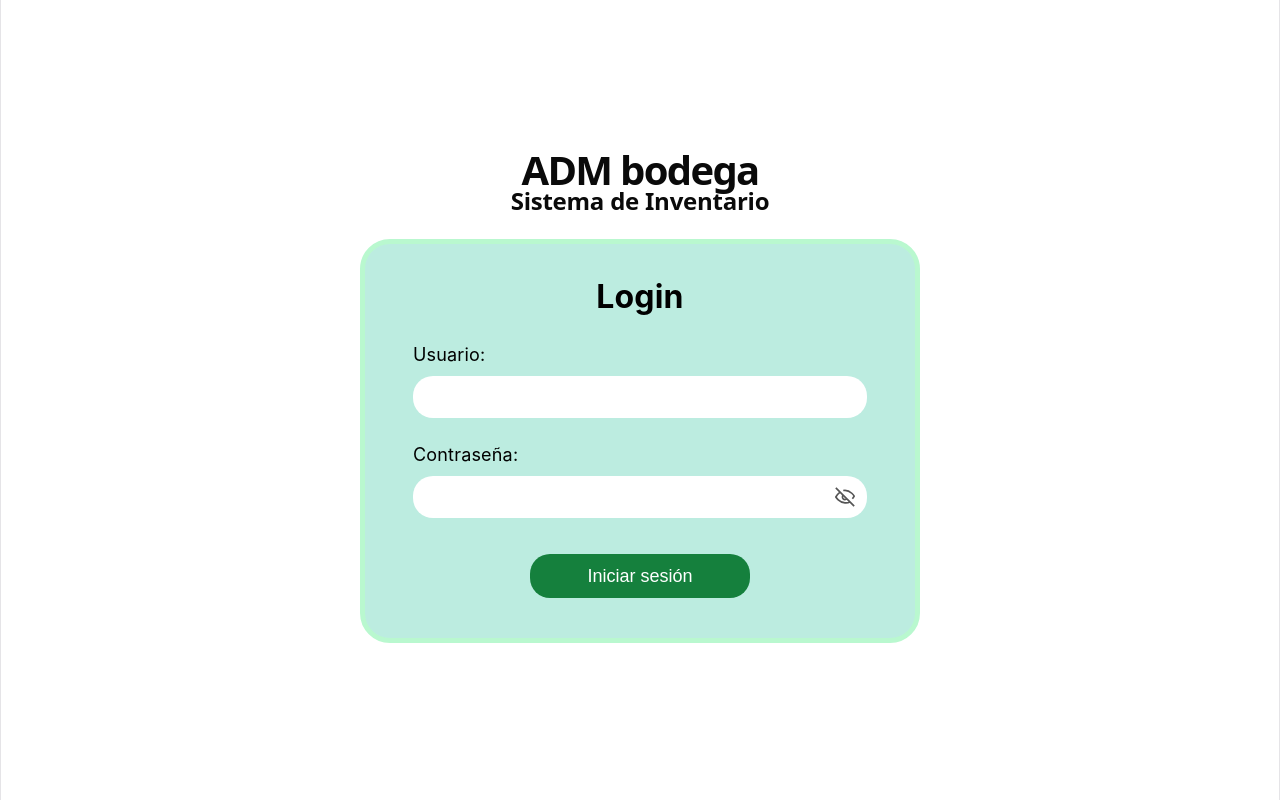
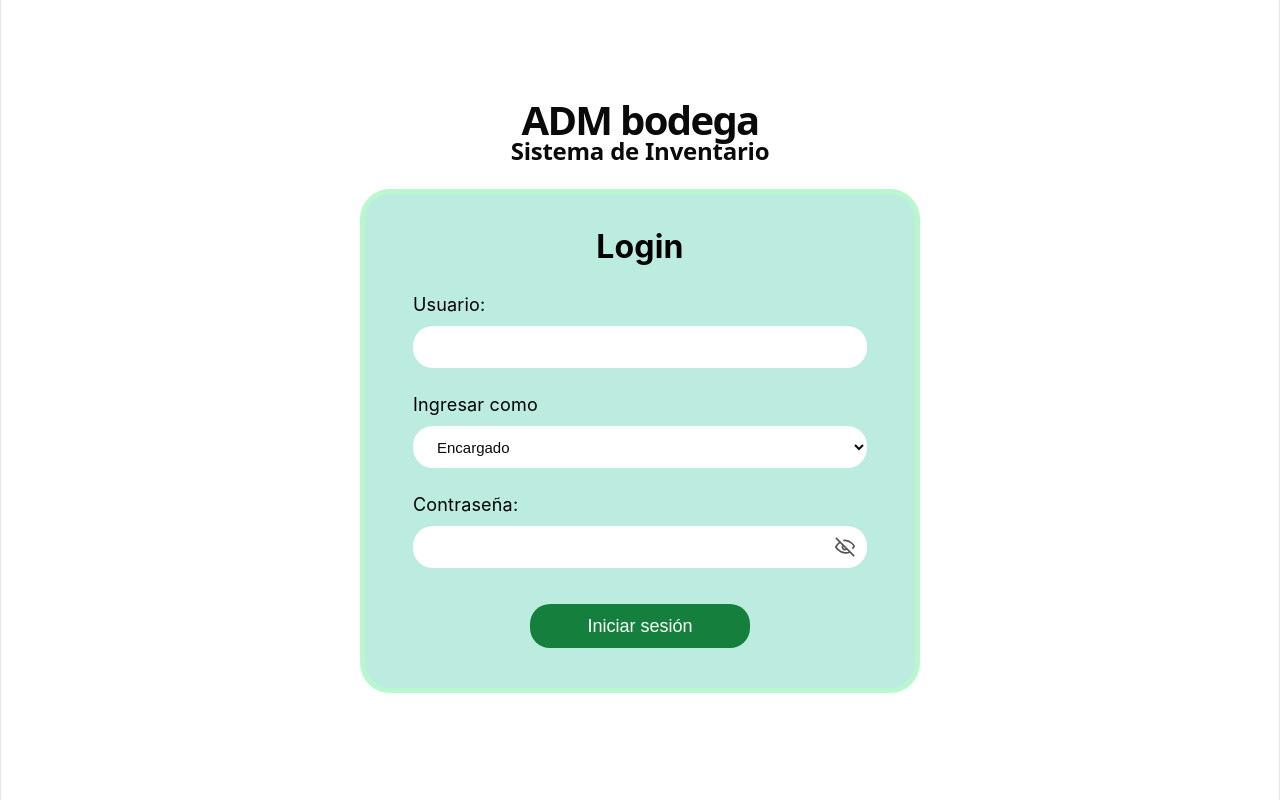
Before and after one commit to Dannyruizt/Sistema-de-gesti-n-de-Bodega, a React app in the folder frontend/: page /login in a window 1280 px wide. Built offline with nearby package versions, Linux system fonts and the light colour scheme; the HTML template or start-up script is replaced by a standard one.

Commit message:
el front frontea

```diff
--- a/frontend/src/assets/Context/AuthContext.jsx
+++ b/frontend/src/assets/Context/AuthContext.jsx
@@ -0,0 +1,39 @@
+import { createContext, useContext, useState } from 'react';
+
+const AuthContext = createContext(null);
+
+export function AuthProvider({ children }) {
+  const [usuario, setUsuario] = useState(() => {
+    const guardado = localStorage.getItem('admbodega_usuario');
+    return guardado ? JSON.parse(guardado) : null;
+  });
+
+  const login = (datosUsuario) => {
+    // Aquí se llamará a authService.js
+    // Ejemplo: const datosUsuario = await authService.login(correo, password);
+    // El backend debe devolver el rol ('Dueño' | 'Encargado') junto con los datos del usuario
+    setUsuario(datosUsuario);
+    localStorage.setItem('admbodega_usuario', JSON.stringify(datosUsuario));
+  };
+
+  const logout = () => {
+    // Aquí se llamará a authService.js
+    // Ejemplo: authService.logout();
+    setUsuario(null);
+    localStorage.removeItem('admbodega_usuario');
+  };
+
+  return (
+    <AuthContext.Provider value={{ usuario, login, logout }}>
+      {children}
+    </AuthContext.Provider>
+  );
+}
+
+export function useAuth() {
+  const context = useContext(AuthContext);
+  if (!context) {
+    throw new Error('useAuth debe usarse dentro de un AuthProvider');
+  }
+  return context;
+}
--- a/frontend/src/assets/routes/AppRoutes.jsx
+++ b/frontend/src/assets/routes/AppRoutes.jsx
@@ -1,5 +1,7 @@
 //rutas d dónde se encuentran las vistas en las carpetas del proyecto
 import { BrowserRouter, Routes, Route } from 'react-router-dom';
+import { AuthProvider } from '../../assets/Context/AuthContext';
+import ProtectedRoute from '../../components/ProtectedRoute';
 import Login from '../../pages/Login';
 import DashboardDueno from '../../pages/DashboardDueno';
 import DashboardEncargado from '../../pages/DashboardEncargado';
@@ -22,24 +24,55 @@ import '../../Styles/reset.css';
 function AppRoutes() {
   return (
     <BrowserRouter>
-      <Routes>
-        <Route path="/" element={<Login />} />
-        <Route path="/login" element={<Login />} />
-        <Route path="/dashboard" element={<DashboardDueno />} />
-        <Route path="/dashboard-encargado" element={<DashboardEncargado />} />
-        <Route path="/panel" element={<PanelDueno />} />
-        <Route path="/panel-encargado" element={<PanelEncargado />} />
-        <Route path="/nueva-venta" element={<NuevaVenta />} />
-        <Route path="/productos" element={<GestionProductos />} />
-        <Route path="/alertas" element={<AlertasCaducidad />} />
-        <Route path="/reabastecimiento" element={<ReabastecimientoInventario />} />
-        <Route path="/catalogo" element={<GestionCatalogo />} />
-        <Route path="/historial-ventas" element={<HistorialVentasDueno />} />
-        <Route path="/agregar-producto" element={<AgregarProducto />} />
-        <Route path="/historico" element={<Historico />} />
-        <Route path="/inventario" element={<Inventario />} />
-        <Route path="/roles-permisos" element={<RolesPermisos />} />
-      </Routes>
+      <AuthProvider>
+         <Routes>
+           <Route path="/" element={<Login />} />
+           <Route path="/login" element={<Login />} />
+
+           <Route path="/dashboard" element={
+             <ProtectedRoute rolesPermitidos={['Dueño']}><DashboardDueno /></ProtectedRoute>
+           } />
+           <Route path="/dashboard-encargado" element={
+             <ProtectedRoute rolesPermitidos={['Encargado']}><DashboardEncargado /></ProtectedRoute>
+           } />
+           <Route path="/panel" element={
+             <ProtectedRoute rolesPermitidos={['Dueño']}><PanelDueno /></ProtectedRoute>
+           } />
+           <Route path="/panel-encargado" element={
+             <ProtectedRoute rolesPermitidos={['Encargado']}><PanelEncargado /></ProtectedRoute>
+           } />
+           <Route path="/nueva-venta" element={
+             <ProtectedRoute><NuevaVenta /></ProtectedRoute>
+           } />
+           <Route path="/productos" element={
+             <ProtectedRoute><GestionProductos /></ProtectedRoute>
+           } />
+           <Route path="/alertas" element={
+             <ProtectedRoute><AlertasCaducidad /></ProtectedRoute>
+           } />
+           <Route path="/reabastecimiento" element={
+             <ProtectedRoute><ReabastecimientoInventario /></ProtectedRoute>
+           } />
+           <Route path="/catalogo" element={
+             <ProtectedRoute><GestionCatalogo /></ProtectedRoute>
+           } />
+           <Route path="/historial-ventas" element={
+             <ProtectedRoute><HistorialVentasDueno /></ProtectedRoute>
+           } />
+           <Route path="/historico" element={
+             <ProtectedRoute><Historico /></ProtectedRoute>
+           } />
+           <Route path="/productos/agregar" element={
+             <ProtectedRoute><AgregarProducto /></ProtectedRoute>
+           } />
+           <Route path="/inventario" element={
+             <ProtectedRoute><Inventario /></ProtectedRoute>
+           } />
+           <Route path="/roles-permisos" element={
+             <ProtectedRoute rolesPermitidos={['Dueño']}><RolesPermisos /></ProtectedRoute>
+           } />
+         </Routes>
+      </AuthProvider>
     </BrowserRouter>
   );
 }
--- a/frontend/src/components/Layout.jsx
+++ b/frontend/src/components/Layout.jsx
@@ -2,10 +2,10 @@ import Sidebar from './Sidebar';
 import TopBar from './TopBar';
 import '../Styles/componentes/Layout.css';
 
-function Layout({ role, title, subtitle, children }) {
+function Layout({ title, subtitle, children }) {
   return (
     <div className="layout-container">
-      <Sidebar role={role} />
+      <Sidebar />
       <div className="layout-main">
         <TopBar title={title} subtitle={subtitle} />
         <div className="layout-content">{children}</div>
--- a/frontend/src/components/ProtectedRoute.jsx
+++ b/frontend/src/components/ProtectedRoute.jsx
@@ -0,0 +1,20 @@
+import { Navigate } from 'react-router-dom';
+import { useAuth } from "../assets/Context/AuthContext";
+
+function ProtectedRoute({ children, rolesPermitidos }) {
+  const { usuario } = useAuth();
+
+  if (!usuario) {
+    return <Navigate to="/login" replace />;
+  }
+
+  if (rolesPermitidos && !rolesPermitidos.includes(usuario.rol)) {
+    // El usuario está logueado pero su rol no tiene acceso a esta vista
+    const destino = usuario.rol === 'Dueño' ? '/dashboard' : '/dashboard-encargado';
+    return <Navigate to={destino} replace />;
+  }
+
+  return children;
+}
+
+export default ProtectedRoute;
--- a/frontend/src/components/sidebar.jsx
+++ b/frontend/src/components/sidebar.jsx
@@ -1,9 +1,12 @@
 import { useNavigate, useLocation } from 'react-router-dom';
+import { useAuth } from "../assets/Context/AuthContext";
 import logoAdmBodega from "../assets/logo.jpg";
 import '../Styles/componentes/Sidebar.css';
 
-const NAV_LINKS = [
-  { label: 'Dashboard', path: '/dashboard', icon: 'grid' },
+function getNavLinks(rol) {
+   return [
+     { label: 'Dashboard', path: rol === 'Dueño' ? '/dashboard' : '/dashboard-encargado', icon: 'grid' },
+     { label: 'Resúmenes', path: rol === 'Dueño' ? '/panel' : '/panel-encargado', icon: 'bar-chart' },
      { label: 'Gestión de productos', path: '/productos', icon: 'box' },
      { label: 'Nueva venta', path: '/nueva-venta', icon: 'cart' },
      { label: 'Historial de ventas', path: '/historial-ventas', icon: 'clock' },
@@ -11,10 +14,12 @@ const NAV_LINKS = [
      { label: 'Gestión de catálogo', path: '/catalogo', icon: 'tag' },
      { label: 'Alertas de caducidad', path: '/alertas', icon: 'alert', badge: 5 },
    ];
+ }
 
 function Icon({ type }) {
   const paths = {
     grid: 'M3 3h7v7H3zM14 3h7v7h-7zM14 14h7v7h-7zM3 14h7v7H3z',
+    'bar-chart': 'M12 20V10M18 20V4M6 20v-4',
     box: 'M21 8V21H3V8M1 3H23V8H1V3ZM10 12H14',
     cart: 'M1 1h4l2.68 13.39a2 2 0 0 0 2 1.61h9.72a2 2 0 0 0 2-1.61L23 6H6',
     clock: 'M12 22a10 10 0 1 0 0-20 10 10 0 0 0 0 20zM12 6v6l4 2',
@@ -29,13 +34,15 @@ function Icon({ type }) {
   );
 }
 
-function Sidebar({ role = 'Encargado' }) {
+function Sidebar() {
   const navigate = useNavigate();
   const location = useLocation();
+  const { usuario, logout: cerrarSesion } = useAuth();
+   const rol = usuario?.rol || 'Encargado';
+   const navLinks = getNavLinks(rol);
 
   const handleSalir = () => {
-    // Aquí se llamará a authService.js
-    // Ejemplo: authService.logout();
+    cerrarSesion();
     navigate('/login');
   };
 
@@ -47,7 +54,7 @@ function Sidebar({ role = 'Encargado' }) {
       </div>
 
       <nav className="sidebar-nav">
-        {NAV_LINKS.map((link) => (
+        {navLinks.map((link) => (
           <button
             key={link.label}
             className={`sidebar-link ${location.pathname === link.path ? 'sidebar-link-active' : ''}`}
@@ -61,7 +68,7 @@ function Sidebar({ role = 'Encargado' }) {
       </nav>
 
       <div className="sidebar-footer">
-        <span className="sidebar-role-pill">{role}</span>
+        <span className="sidebar-role-pill">{rol}</span>
         <button className="sidebar-logout-button" onClick={handleSalir}>
           <svg viewBox="0 0 24 24" width="14" height="14" fill="none" stroke="currentColor" strokeWidth="2">
             <path d="M9 21H5a2 2 0 0 1-2-2V5a2 2 0 0 1 2-2h4M16 17l5-5-5-5M21 12H9" />
--- a/frontend/src/pages/Login.jsx
+++ b/frontend/src/pages/Login.jsx
@@ -1,15 +1,17 @@
 import { useNavigate } from 'react-router-dom';
 import { useState } from 'react';
+import { useAuth } from "../assets/Context/AuthContext";
 import '../Styles/Pages/Login.css';
 
 function Login() {
   const navigate = useNavigate();
+  const { login } = useAuth();
   const [formData, setFormData] = useState({
     usuario: '',
     password: '',
+    rol: 'Encargado',
   });
 
-//esta madre no muestra si escribes lol
   const [mostrarPassword, setMostrarPassword] = useState(false);
   const [error, setError] = useState('');
   const [cargando, setCargando] = useState(false);
@@ -31,9 +33,11 @@ function Login() {
     setCargando(true);
 
     try {
-      // Aquí se llamará a authService.js
-      // Ejemplo: const response = await authService.login(formData.usuario, formData.password);
-      // Guardar token, redirigir según rol (Encargado / cajero), etc.
+      // Ejemplo: const datosUsuario = await authService.login(formData.usuario, formData.password);
+       // El backend debe devolver { nombre, correo, rol } — por ahora, fingimos q es así
+       const datosUsuario = { nombre: formData.usuario, rol: formData.rol };
+       login(datosUsuario);
+       navigate(formData.rol === 'Dueño' ? '/dashboard' : '/dashboard-encargado');
 
        // Redirige según el rol devuelto por el backend; de momento va al dashboard del encargado pq se ve más pro
 +       navigate('/dashboard');
@@ -72,6 +76,20 @@ function Login() {
               autoComplete="username"
             />
           </div>
+
+          <div className="login-field">
+           <label htmlFor="rol" className="login-label">Ingresar como</label>
+           <select
+             id="rol"
+             name="rol"
+             className="login-input"
+             value={formData.rol}
+             onChange={handleChange}
+           >
+             <option value="Encargado">Encargado</option>
+             <option value="Dueño">Dueño</option>
+           </select>
+         </div>
 
           <div className="login-field">
             <label htmlFor="password" className="login-label">
```
Lines whose indentation alone changed are shown as unchanged.
